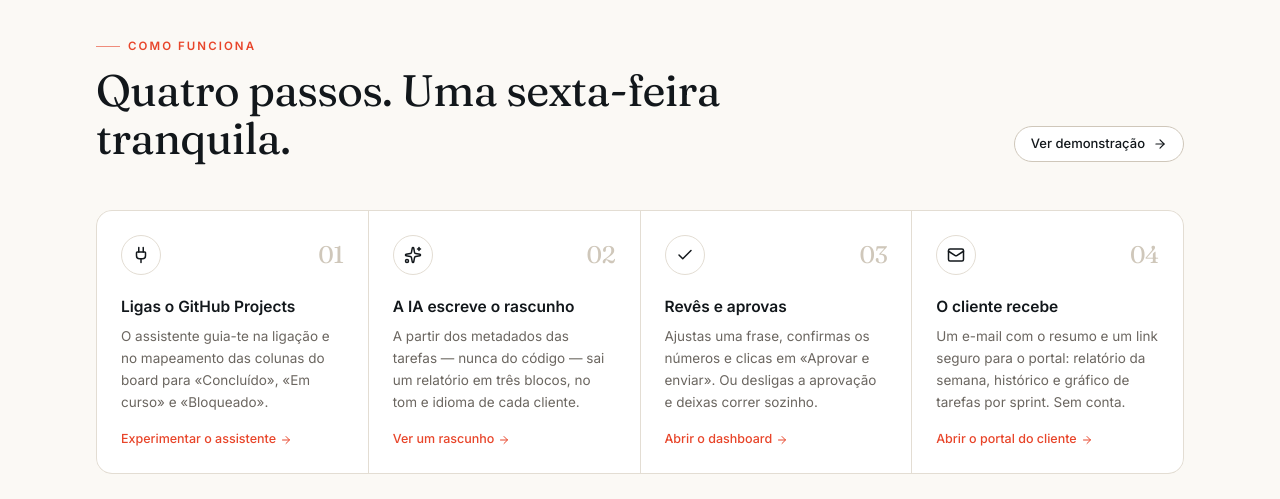
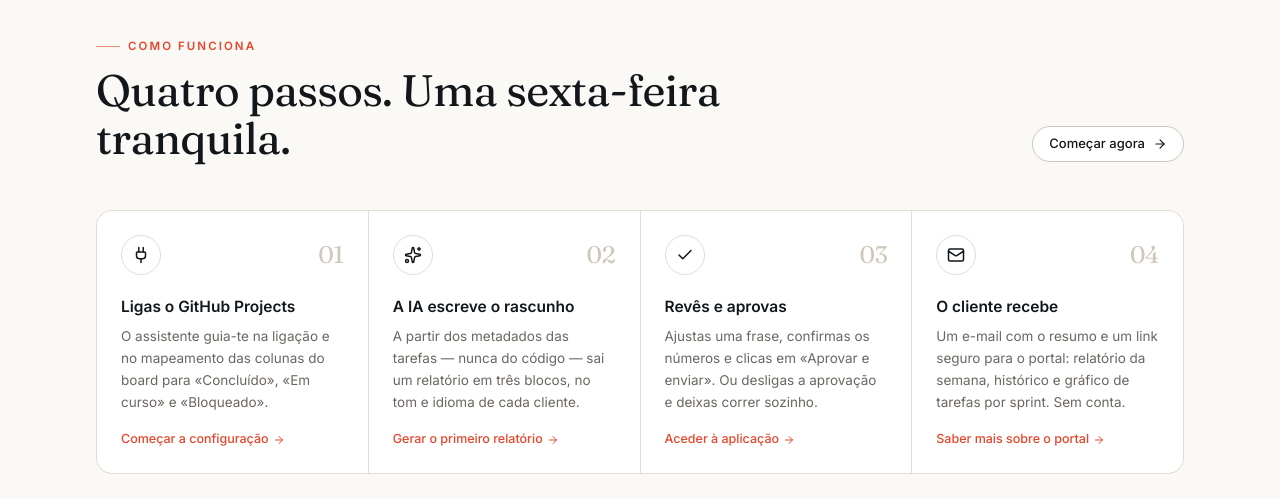
Before and after one commit to cabrito33/ClientPulse-AI, a Next.js app: page / in a window 1280 px wide. Shown: the part 1700-2199 px from the top of the page. Built offline with nearby package versions, Linux system fonts and the light colour scheme; no server answers.

Commit message:
fix(landing): retirar links de demo inexistentes e CTAs protegidos

```diff
--- a/src/app/page.tsx
+++ b/src/app/page.tsx
@@ -255,28 +255,28 @@ const steps = [
     icon: Plug,
     title: "Ligas o GitHub Projects",
     body: "O assistente guia-te na ligação e no mapeamento das colunas do board para «Concluído», «Em curso» e «Bloqueado».",
-    link: { href: "/onboarding", label: "Experimentar o assistente" },
+    link: { href: "/register", label: "Começar a configuração" },
   },
   {
     n: "02",
     icon: Sparkles,
     title: "A IA escreve o rascunho",
     body: "A partir dos metadados das tarefas — nunca do código — sai um relatório em três blocos, no tom e idioma de cada cliente.",
-    link: { href: "/dashboard/reports/rpt-atelier-w42", label: "Ver um rascunho" },
+    link: { href: "/register", label: "Gerar o primeiro relatório" },
   },
   {
     n: "03",
     icon: Check,
     title: "Revês e aprovas",
     body: "Ajustas uma frase, confirmas os números e clicas em «Aprovar e enviar». Ou desligas a aprovação e deixas correr sozinho.",
-    link: { href: "/dashboard", label: "Abrir o dashboard" },
+    link: { href: "/register", label: "Aceder à aplicação" },
   },
   {
     n: "04",
     icon: Mail,
     title: "O cliente recebe",
     body: "Um e-mail com o resumo e um link seguro para o portal: relatório da semana, histórico e gráfico de tarefas por sprint. Sem conta.",
-    link: { href: "/portal/demo-abc123", label: "Abrir o portal do cliente" },
+    link: { href: "#faq", label: "Saber mais sobre o portal" },
   },
 ];
 
@@ -289,8 +289,8 @@ function HowItWorks() {
             <Eyebrow>Como funciona</Eyebrow>
             <SectionTitle>Quatro passos. Uma sexta-feira tranquila.</SectionTitle>
           </div>
-          <ButtonLink href="/onboarding" variant="secondary" size="sm" className="shrink-0">
-            Ver demonstração
+          <ButtonLink href="/register" variant="secondary" size="sm" className="shrink-0">
+            Começar agora
             <ArrowRight className="h-3.5 w-3.5" />
           </ButtonLink>
         </div>
@@ -611,8 +611,8 @@ const plans = [
       "Portal do cliente com histórico",
       "Assistente de onboarding",
     ],
-    cta: "Ver demo",
-    href: "/dashboard",
+    cta: "Criar conta",
+    href: "/register",
     featured: false,
   },
   {
@@ -627,8 +627,8 @@ const plans = [
       "Envio automático por cliente",
       "Suporte prioritário",
     ],
-    cta: "Ver demo",
-    href: "/dashboard",
+    cta: "Criar conta",
+    href: "/register",
     featured: true,
   },
 ];
@@ -642,7 +642,7 @@ function Pricing() {
           <SectionTitle>Preços de partida. Não de promessa.</SectionTitle>
           <SectionLead>
             Estes valores são hipóteses baseadas nos preços da concorrência e ainda não foram
-            testados com utilizadores. Não há pagamentos neste protótipo.
+            testados com utilizadores. Não existem pagamentos integrados neste MVP.
           </SectionLead>
         </div>
 
```
